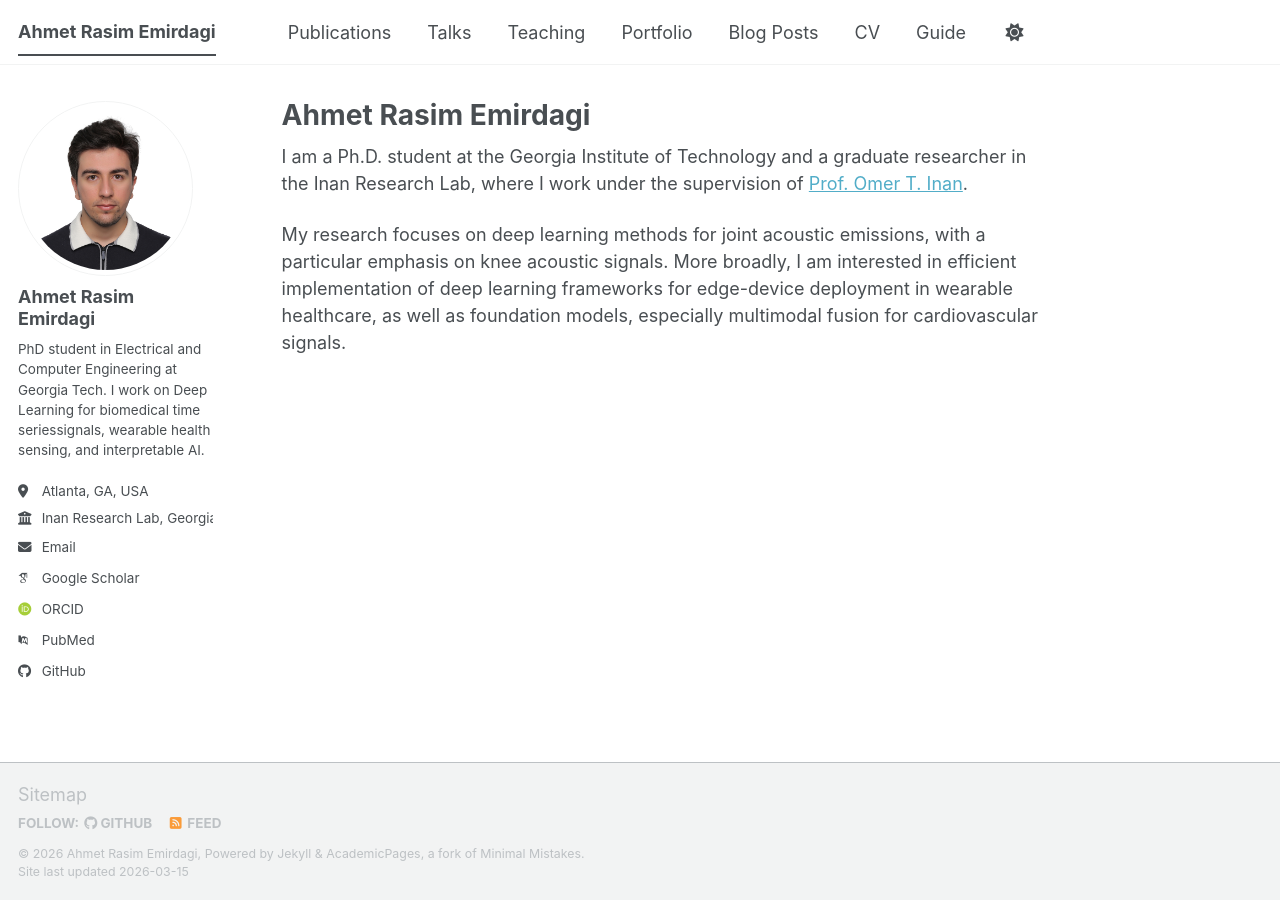
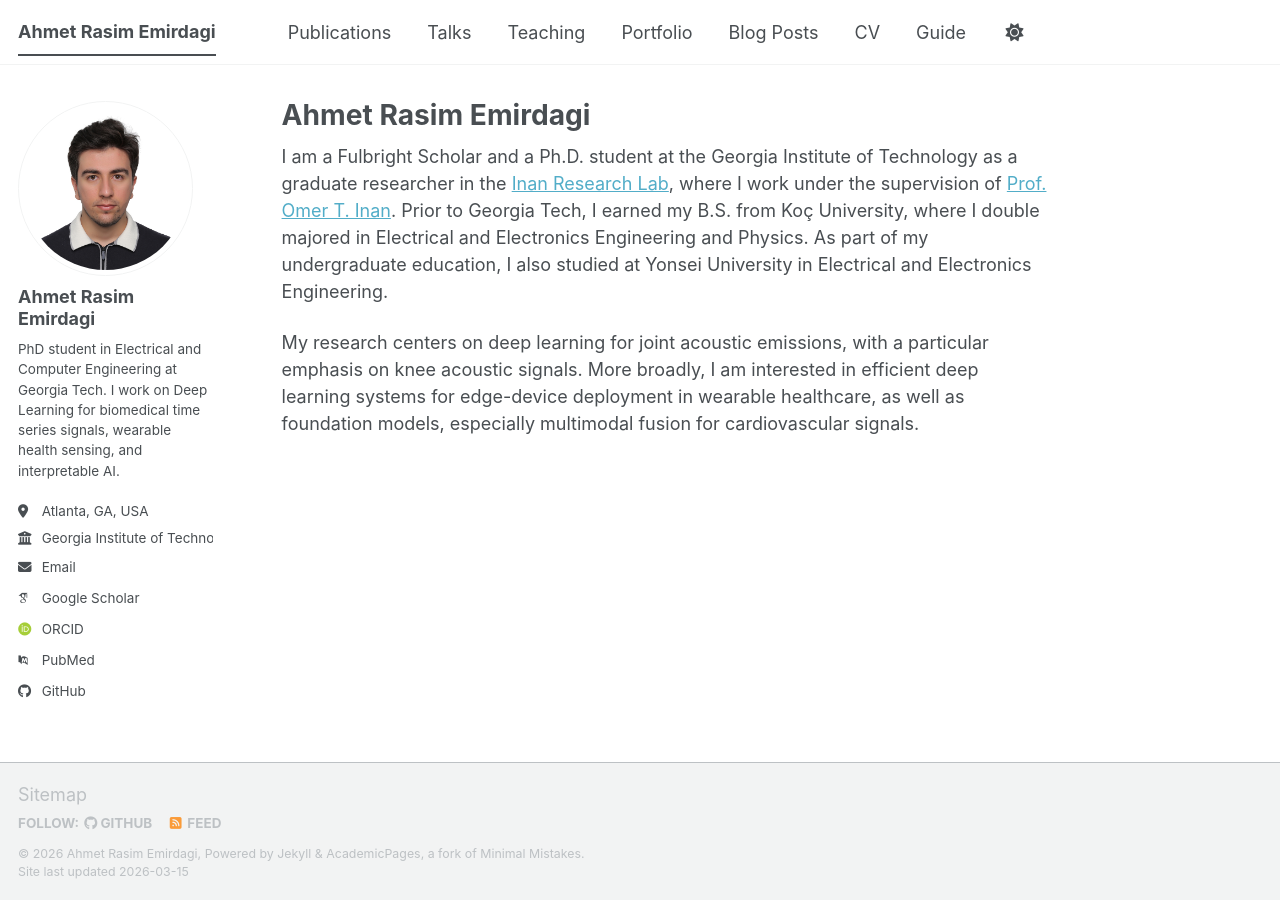
Before and after one commit to ahmetemirdagi/ahmetemirdagi.github.io, a Jekyll site: the page built from _pages/about.md, in a window 1280 px wide. Built offline with Jekyll 4.4.1, drawn with Linux system fonts in a browser that asks for light colours; some web fonts are replaced; a script bundle is joined from its source files by our own code; library files that are not in the unit come from our copies.

Commit message:
Config Update

```diff
--- a/_config.yml
+++ b/_config.yml
@@ -26,9 +26,9 @@ author:
   avatar           : "6K3C6043[1] copy.jpg"
   name             : "Ahmet Rasim Emirdagi"
   pronouns         : # example: "she/her"
-  bio : "PhD student in Electrical and Computer Engineering at Georgia Tech. I work on Deep Learning for biomedical time seriessignals, wearable health sensing, and interpretable AI."
+  bio : "PhD student in Electrical and Computer Engineering at Georgia Tech. I work on Deep Learning for biomedical time series signals, wearable health sensing, and interpretable AI."
   location         : "Atlanta, GA, USA"
-  employer         : "Inan Research Lab, Georgia Institute of Technology"
+  employer         : "Georgia Institute of Technology"
   uri              : # URL
   email            : "aemirdagi38@gmail.com"
 
@@ -41,7 +41,7 @@ author:
   orcid            : "https://orcid.org/0009-0000-8324-4710"
   semantic         : # URL
   ssrn             : # URL
-  pubmed           : "https://www.ncbi.nlm.nih.gov/pubmed/?term=john+snow"
+  pubmed           : "https://pmc.ncbi.nlm.nih.gov/search/?term=ahmet+rasim+emirdagi"
   researchgate     : # URL
   scopus           : # URL
   zotero           : # URL
--- a/_pages/about.md
+++ b/_pages/about.md
@@ -7,6 +7,6 @@ redirect_from:
   - /about.html
 ---
 
-I am a Ph.D. student at the Georgia Institute of Technology and a graduate researcher in the Inan Research Lab, where I work under the supervision of [Prof. Omer T. Inan](https://ece.gatech.edu/directory/omer-t-inan).
+I am a Fulbright Scholar and a Ph.D. student at the Georgia Institute of Technology as a graduate researcher in the [Inan Research Lab](https://irl.gatech.edu/), where I work under the supervision of [Prof. Omer T. Inan](https://ece.gatech.edu/directory/omer-t-inan). Prior to Georgia Tech, I earned my B.S. from Koç University, where I double majored in Electrical and Electronics Engineering and Physics. As part of my undergraduate education, I also studied at Yonsei University in Electrical and Electronics Engineering.
 
-My research focuses on deep learning methods for joint acoustic emissions, with a particular emphasis on knee acoustic signals. More broadly, I am interested in efficient implementation of deep learning frameworks for edge-device deployment in wearable healthcare, as well as foundation models, especially multimodal fusion for cardiovascular signals.
+ My research centers on deep learning for joint acoustic emissions, with a particular emphasis on knee acoustic signals. More broadly, I am interested in efficient deep learning systems for edge-device deployment in wearable healthcare, as well as foundation models, especially multimodal fusion for cardiovascular signals.
```
